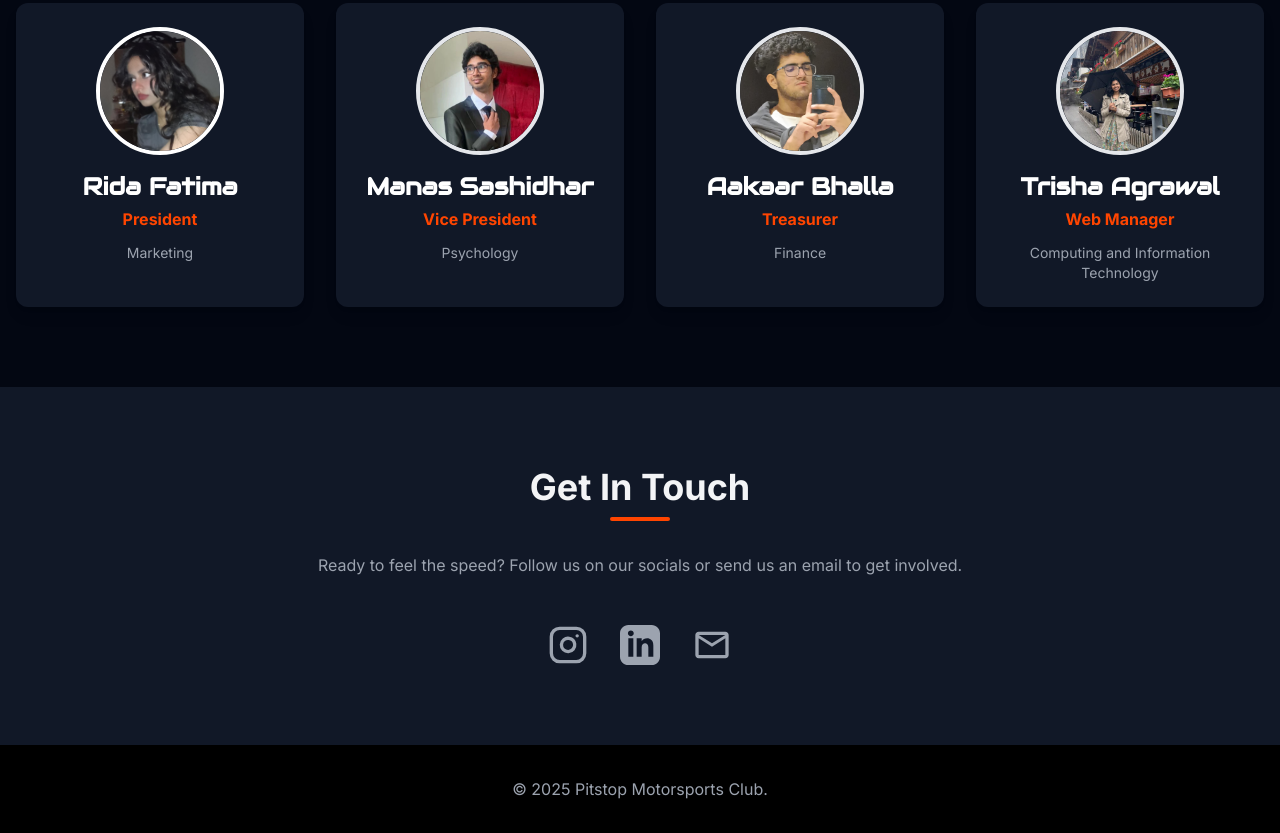
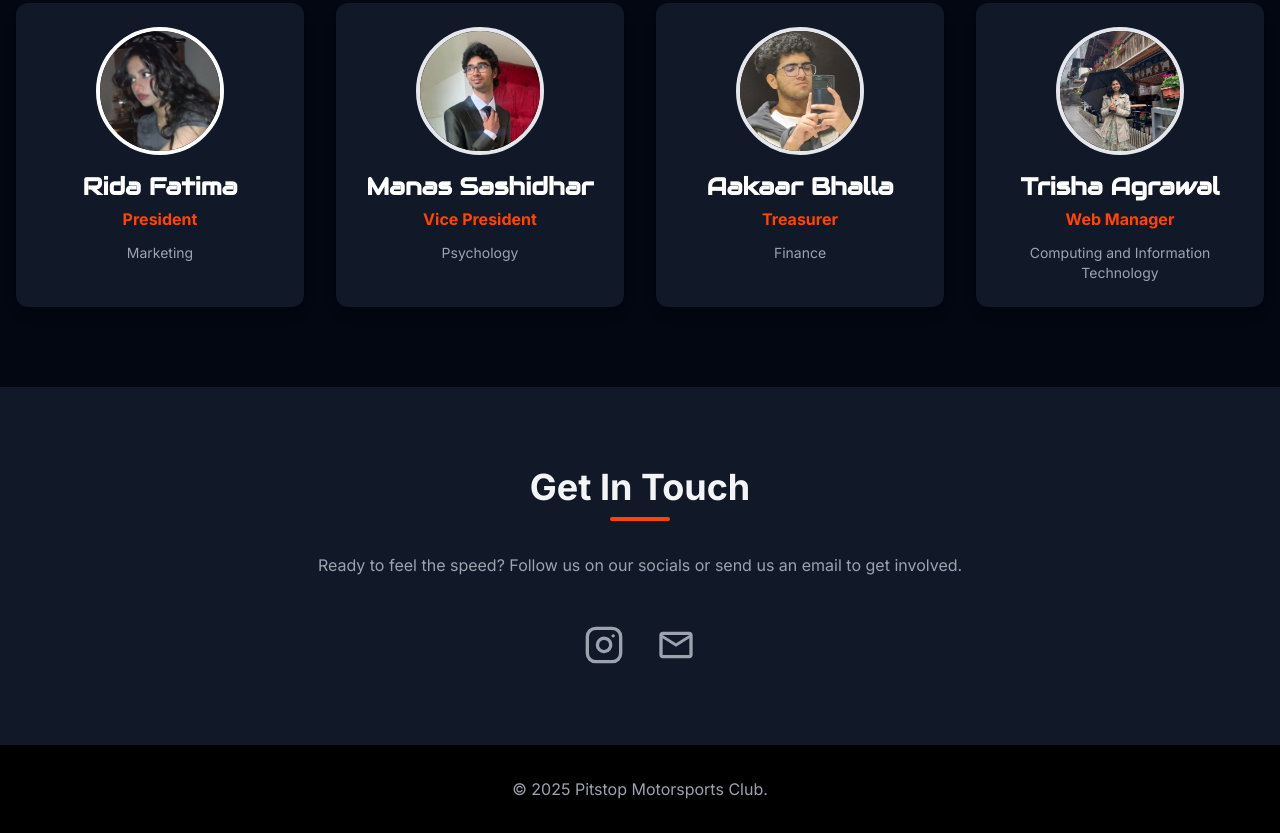
Before and after one commit to trishaagrawal31/Pitstop-website, a website: page index.html in a window 1280 px wide. Shown: the part 1785-2618 px from the top of the page. Drawn offline with nearby package versions, Linux system fonts and the light colour scheme.

Commit message:
linkdin icon removed

```diff
--- a/index.html
+++ b/index.html
@@ -256,10 +256,10 @@
                             <line x1="17.5" y1="6.5" x2="17.51" y2="6.5"></line>
                         </svg>
                     </a>
-                    <a href="https://www.linkedin.com/" target="_blank" class="text-gray-400 hover:text-orange-500 transition-transform duration-300 transform hover:scale-110">
+                    <!--<a href="https://www.linkedin.com/" target="_blank" class="text-gray-400 hover:text-orange-500 transition-transform duration-300 transform hover:scale-110">
                         <svg class="w-10 h-10" fill="currentColor" viewBox="0 0 24 24" aria-hidden="true">
                             <path d="M19 0h-14c-2.761 0-5 2.239-5 5v14c0 2.761 2.239 5 5 5h14c2.762 0 5-2.239 5-5v-14c0-2.761-2.238-5-5-5zm-11 19h-3v-11h3v11zm-1.5-12.268c-.966 0-1.75-.783-1.75-1.75s.784-1.75 1.75-1.75 1.75.783 1.75 1.75-.784 1.75-1.75 1.75zm13.5 12.268h-3v-5.604c0-3.368-4-3.113-4 0v5.604h-3v-11h3v1.765c1.396-2.586 7-2.777 7 2.476v6.759z" />
-                        </svg>
+                        </svg>-->
                     </a>
                     <a href="mailto:rf4530@g.rit.edu" class="text-gray-400 hover:text-orange-500 transition-transform duration-300 transform hover:scale-110">
                          <svg class="w-10 h-10" fill="currentColor" viewBox="0 0 24 24" aria-hidden="true">
```
